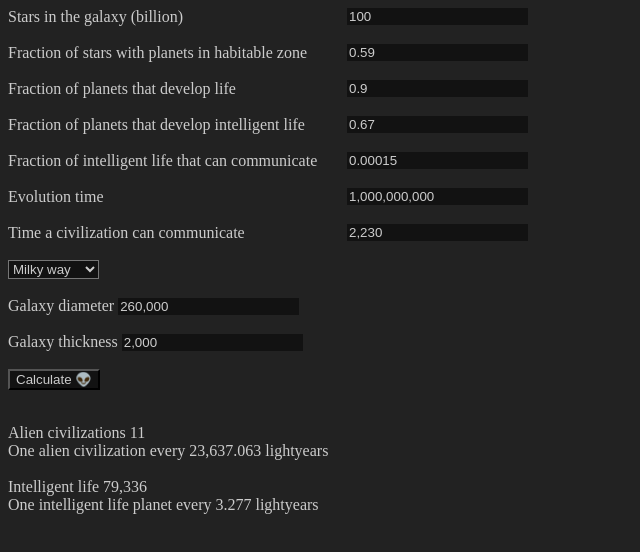
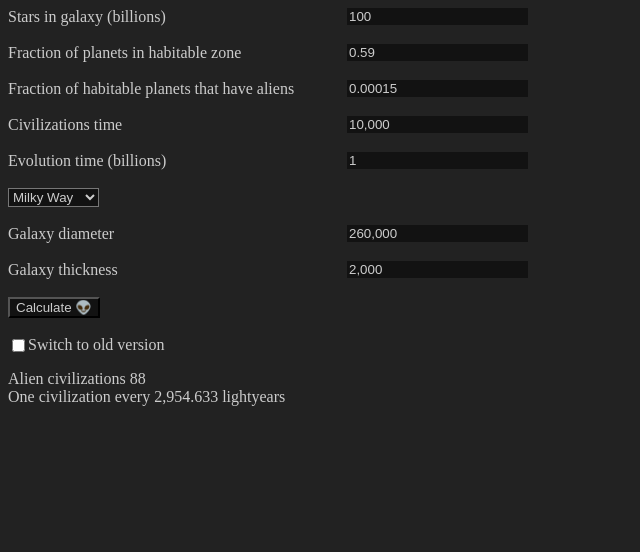
Before and after one commit to Potatochips2001/alien-civilization, a plain HTML site: page index.html in a window 1280 px wide. Both pictures are taken after a click on the button "Calculate 👽". Shown: the whole page, without its empty margins (0-640 px from the left). Drawn offline with Linux system fonts and the light colour scheme.

Commit message:
Updated formula (less fractions)

```diff
--- a/index.html
+++ b/index.html
@@ -6,13 +6,13 @@
     <link rel="stylesheet" href="src/style.css"/>
   </head>
   <body>
-    <div id="wrapper">
+    <div id="wrapper" hidden>
       <label>Stars in the galaxy (billion)</label>
       <input type="text" id="stars" value="100"/> <br/> <br/>
       <label>Fraction of stars with planets in habitable zone</label>
       <input type="number" id="fraction-stars" value="0.59"/> <br/> <br/>
       <label>Fraction of planets that develop life</label>
-      <input type="number" id="fraction-life" value="0.9"/> <br/> <br/>
+      <input type="number" id="fraction-life" value="0.9"> <br/> <br/>
       <label>Fraction of planets that develop intelligent life</label>
       <input type="number" id="fraction-intelligent" value="0.67"/> <br/> <br/>
       <label>Fraction of intelligent life that can communicate</label>
@@ -30,7 +30,36 @@
       <label>Galaxy thickness</label>
       <input type="text" id="galaxy-thickness" value="2,000"/> <br/> <br/>
       <button id="btn" onclick="calculate();">Calculate 👽</button> <br/> <br/>
-      <p id="result"></p> <br/> <br/>
     </div>
+    <div id="new-wrapper">
+      <label>Stars in galaxy (billions)</label>
+      <input type="number" id="new-stars" value="100"/> <br/> <br/>
+
+      <label>Fraction of planets in habitable zone</label>
+      <input type="number" id="new-fraction-stars" value="0.59"/> <br/> <br/>
+
+      <label>Fraction of habitable planets that have aliens</label>
+      <input type="number" id="new-fraction-communicate" value="0.00015"/> <br/><br/>
+
+      <label>Civilizations time</label>
+      <input type="text" id="new-communication-lifespan" value="10,000"/> <br/> <br/>
+
+      <label>Evolution time (billions)</label>
+      <input type="number" id="new-planet-lifespan" value="1"/> <br/> <br/>
+
+      <select id="new-galaxy-select">
+        <option value="milky-way">Milky Way</option>
+        <option value="andromeda">Andromeda</option>
+      </select> <br/> <br/>
+      <label>Galaxy diameter</label>
+      <input type="text" id="new-galaxy-diameter" value="260,000"/> <br/> <br/>
+
+      <label>Galaxy thickness</label>
+      <input type="text" id="new-galaxy-thickness" value="2,000"/> <br/> <br/>
+      <button id="new-btn" onclick="new_calculate();">Calculate 👽</button> <br/>
+    </div> <br/>
+    <input type="checkbox" id="version" style="float: left;"/> Switch to old version
+    <br/>
+    <p id="result"></p>
   </body>
 </html>
--- a/src/script.js
+++ b/src/script.js
@@ -1,7 +1,20 @@
 document.addEventListener('keydown', (event) => {
-  if (event.key === 'Enter') document.getElementById('btn').click();
-  //if (event.keyCode === 13) document.getElementById('btn').click();
+  if (event.key == 'Enter') {
+    document.getElementById("version").checked == true ? document.getElementById("btn").click() : document.getElementById("new-btn").click();
+  }
 });
+
+
+document.addEventListener('change', () => {
+  if (document.getElementById("version").checked == true){
+    document.getElementById("wrapper").style.display = 'block';
+    document.getElementById("new-wrapper").style.display = 'none';
+  } else{
+    document.getElementById("wrapper").style.display = 'none';
+    document.getElementById("new-wrapper").style.display = 'block';
+  }
+});
+
 
 document.addEventListener('DOMContentLoaded', () => {
   document.getElementById('galaxy-select').addEventListener('change', () => {
@@ -33,6 +46,12 @@ function getUIValue(_id) {
 function getAliens(s, fs, fl, fi, fc, pl, cl) {
   s = s*1000000000;
   let n = s * fs * fl * fi * fc * (cl / pl);
+  return Math.floor(n);
+}
+
+function new_getAliens(s, fs, fc, pl, cl){
+  s *= 1e+9, pl*=1e+9;
+  let n = s * fs * fc * (cl / pl);
   return Math.floor(n);
 }
 
@@ -74,3 +93,14 @@ function calculate() {
   One intelligent life planet every ${intelligentLifeDensity.toLocaleString()} lightyears`;
   return 0;
 }
+
+function new_calculate(){
+  let stars = getUIValue("new-stars"), newFStars = getUIValue("new-fraction-stars"), newFCommunicate = getUIValue("new-fraction-communicate"),
+  newCLifespan = ui2Num(getUIValue("new-communication-lifespan")), newPLifespan = getUIValue("new-planet-lifespan"),
+  newGalaxyDiameter = ui2Num(getUIValue("new-galaxy-diameter")), newGalaxyThickness = ui2Num(getUIValue("new-galaxy-thickness"));
+
+  let aliens = new_getAliens(stars, newFStars, newFCommunicate, newPLifespan, newCLifespan);
+  let alienDensity = getAlienDensity(newGalaxyDiameter, newGalaxyThickness, aliens);
+  document.getElementById('result').innerText = `Alien civilizations ${aliens}
+  One civilization every ${alienDensity.toLocaleString()} lightyears`;
+}
--- a/src/style.css
+++ b/src/style.css
@@ -3,6 +3,9 @@ body {
   color: #ccc;
 }
 #wrapper {
+  width: 65ch;
+}
+#new-wrapper{
   width: 65ch;
 }
 #galaxy-diameter, #galaxy-thickness {
```
